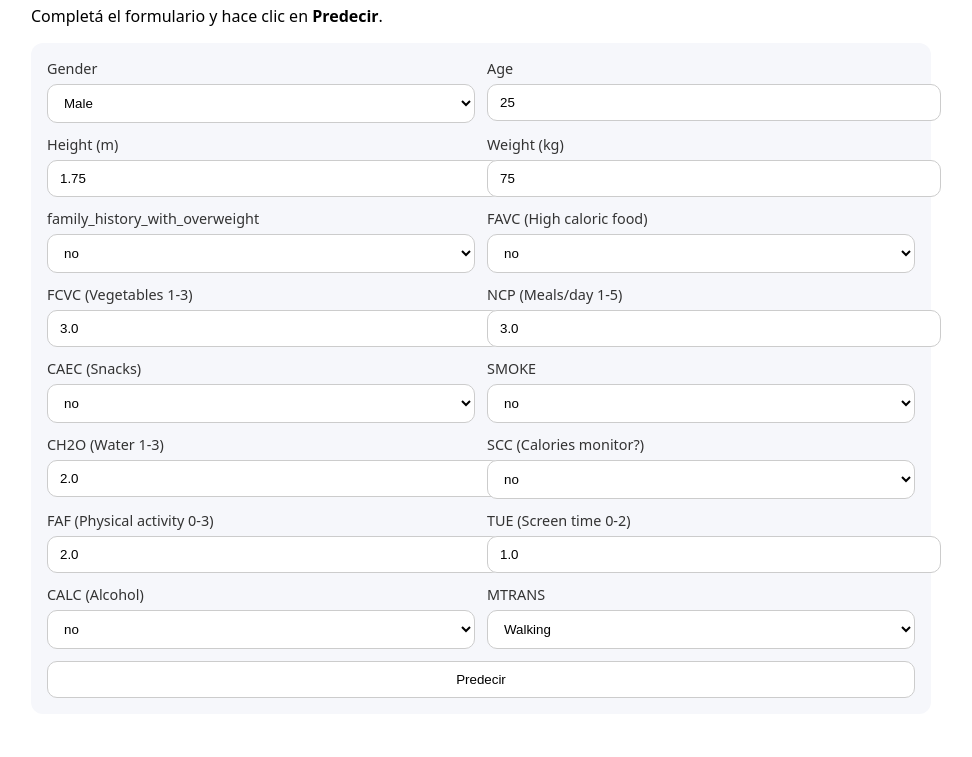
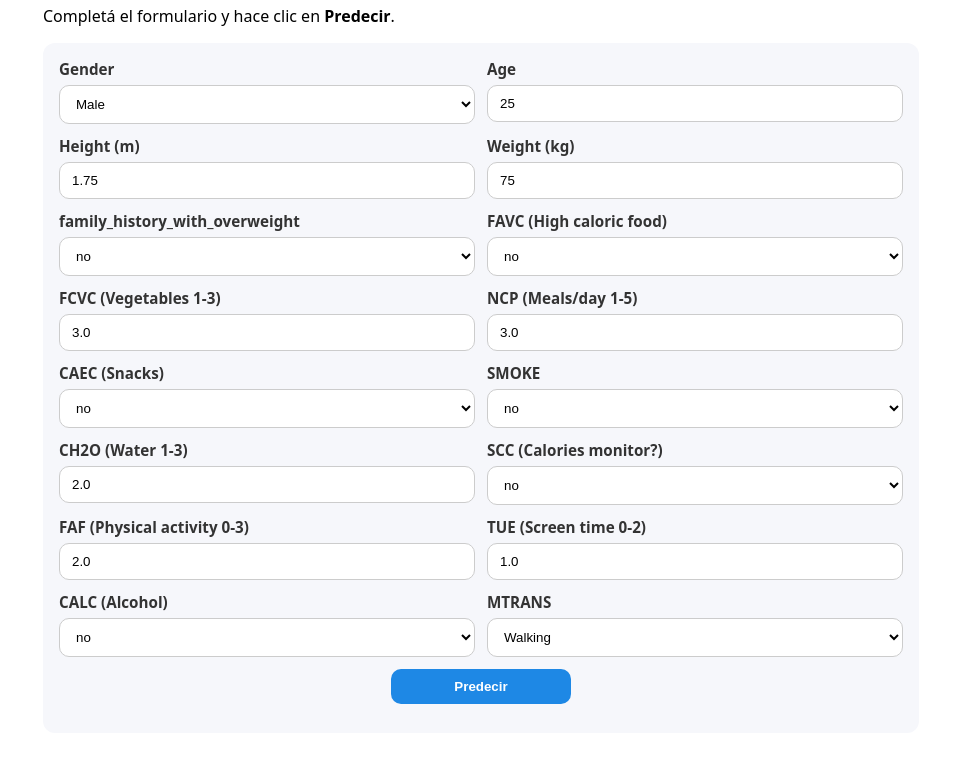
Before and after one commit to Lbarberousse/Obligatorio_ADD, a plain HTML site: page web/index.html in a window 1280 px wide. Shown: the part 83-840 px from the top of the page, without its empty margins (159-1131 px from the left). Drawn offline with Linux system fonts and the light colour scheme.

Commit message:
Dependencias y visual

```diff
--- a/web/index.html
+++ b/web/index.html
@@ -5,15 +5,38 @@
   <title>Predicción de Obesidad</title>
   <meta name="viewport" content="width=device-width, initial-scale=1" />
   <style>
+    /* Layout */
+    *, *::before, *::after { box-sizing: border-box; }
     body { font-family: system-ui, sans-serif; max-width: 900px; margin: 24px auto; padding: 0 12px; }
-    form { display: grid; grid-template-columns: repeat(2, minmax(0,1fr)); gap: 12px; background: #f6f7fb; padding: 16px; border-radius: 12px; }
-    label { display: block; font-size: 0.9rem; margin-bottom: 6px; color: #333; }
-    input, select, button { width: 100%; padding: 10px 12px; border: 1px solid #ccc; border-radius: 10px; background: #fff; }
-    .row { display: flex; gap: 10px; align-items: center; grid-column: 1 / -1; }
+  form { display: grid; grid-template-columns: repeat(2, minmax(0,1fr)); gap: 12px; background: #f6f7fb; padding: 16px; border-radius: 12px; grid-auto-rows: minmax(48px, auto); }
+
+    /* Labels in bold */
+    label { display: block; font-size: 0.95rem; margin-bottom: 6px; color: #333; font-weight: 700; }
+
+  /* Inputs and selects full width of their grid cell */
+  form > div { min-width: 0; display: flex; flex-direction: column; }
+  input, select { width: 100%; padding: 10px 12px; border: 1px solid #ccc; border-radius: 10px; background: #fff; box-sizing: border-box; min-width: 0; }
+
+    /* Button styled in blue */
+    button { padding: 10px 16px; border-radius: 10px; background: #1e88e5; color: #fff; border: none; cursor: pointer; font-weight: 700; }
+    button:hover { background: #166fc1; }
+
+  /* Row (full width) */
+  .row { display: flex; gap: 10px; align-items: center; grid-column: 1 / -1; }
+  /* Ensure button doesn't stretch oddly */
+  .row button { width: 180px; }
+
+    /* Result and warnings */
     .result, .probs, .error { margin-top: 16px; padding: 16px; border-radius: 12px; }
     .result { background: #e8f5e9; border: 1px solid #c8e6c9; }
     .error  { background: #ffebee; border: 1px solid #ffcdd2; color: #b00020; }
     .probs  { background: #fafafa; border: 1px solid #eee; }
+
+    /* Responsive: single column on small screens */
+    @media (max-width: 640px) {
+      form { grid-template-columns: 1fr; }
+      .row { justify-content: flex-start; }
+    }
   </style>
 </head>
 <body>
```
Also changed, not shown: requirements.txt (added), 1 other file.
